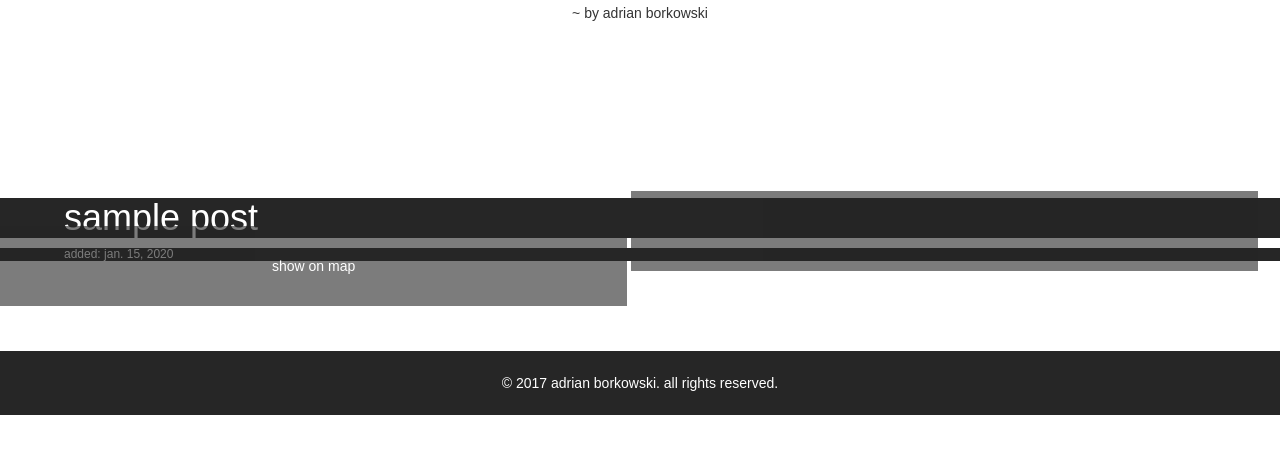
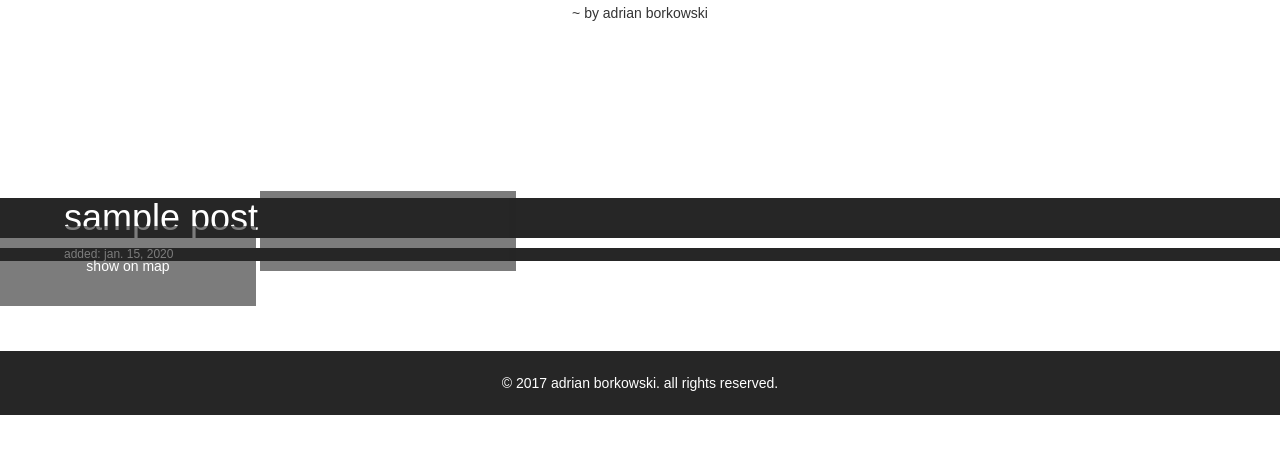
Before and after one commit to adrianborkowski/blog, a Django app: page / in a window 1280 px wide. Shown: the part 166-620 px from the top of the page. Run offline with Django 3.2, Linux system fonts and the light colour scheme; tables that the repository leaves empty hold one stand-in row (values such as "Sample post"); grey boxes marked "Sample" are stand-in pictures; some libraries are stand-ins or nearby versions; some web fonts are replaced.

Commit message:
retry commit and push to heroku

```diff
--- a/wall/static/styles.css
+++ b/wall/static/styles.css
@@ -57,7 +57,7 @@ img {
     border: 0px;
     padding: 0px;
     height: 10vh;
-    width: 49vw;
+    width: 20vw;
     border-radius: 0px;
     color: white;
     background-color: #262626;
@@ -67,7 +67,7 @@ img {
     border: 0px;
     padding: 0px;
     height: 10vh;
-    width: 49vw;
+    width: 20vw;
     background-color: #262626;
 }
 
```
